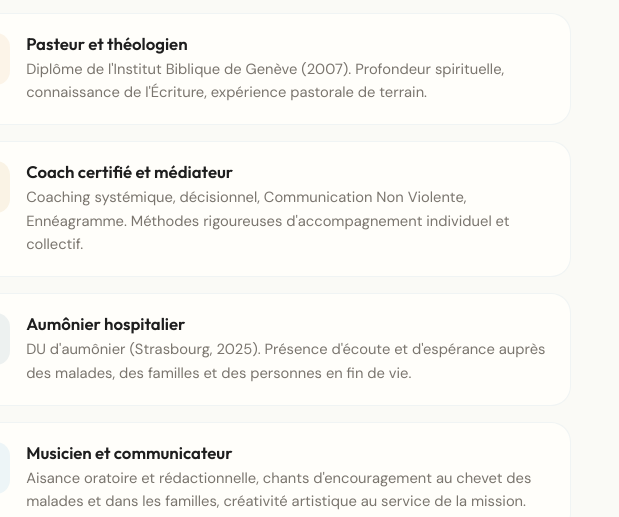
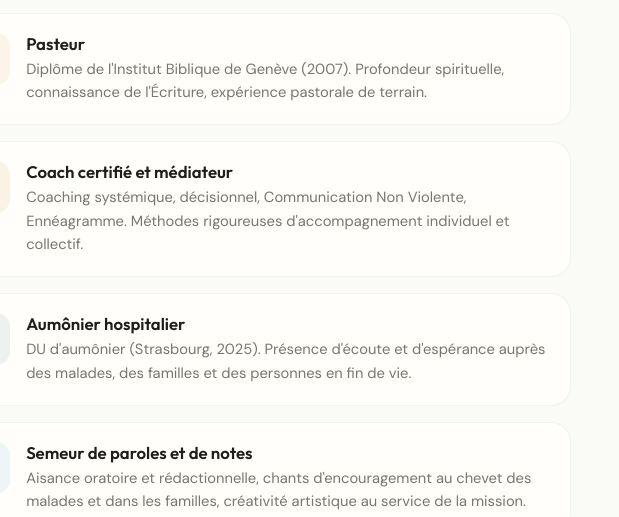
Before and after one commit to Rowenta01/site-passerelles-esperance, a website: page index.html in a window 1280 px wide. Shown: the part 1865-2382 px from the top of the page, 661-1280 px from the left. Drawn offline with Linux system fonts and the light colour scheme.

Commit message:
Update index.html

```diff
--- a/index.html
+++ b/index.html
@@ -1224,7 +1224,7 @@ a:focus:not(:focus-visible){outline:none}
         <div class="conv-item rv d2">
           <div class="conv-icon bg-orange"><i class="ph-bold ph-book-open-text"></i></div>
           <div class="conv-text">
-            <h4>Pasteur et th&eacute;ologien</h4>
+            <h4>Pasteur</h4>
             <p>Dipl&ocirc;me de l'Institut Biblique de Gen&egrave;ve (2007). Profondeur spirituelle, connaissance de l'&Eacute;criture, exp&eacute;rience pastorale de terrain.</p>
           </div>
         </div>
@@ -1245,7 +1245,7 @@ a:focus:not(:focus-visible){outline:none}
         <div class="conv-item rv d5">
           <div class="conv-icon bg-sky"><i class="ph-bold ph-music-note"></i></div>
           <div class="conv-text">
-            <h4>Musicien et communicateur</h4>
+            <h4>Semeur de paroles et de notes</h4>
             <p>Aisance oratoire et r&eacute;dactionnelle, chants d'encouragement au chevet des malades et dans les familles, cr&eacute;ativit&eacute; artistique au service de la mission.</p>
           </div>
         </div>
```
